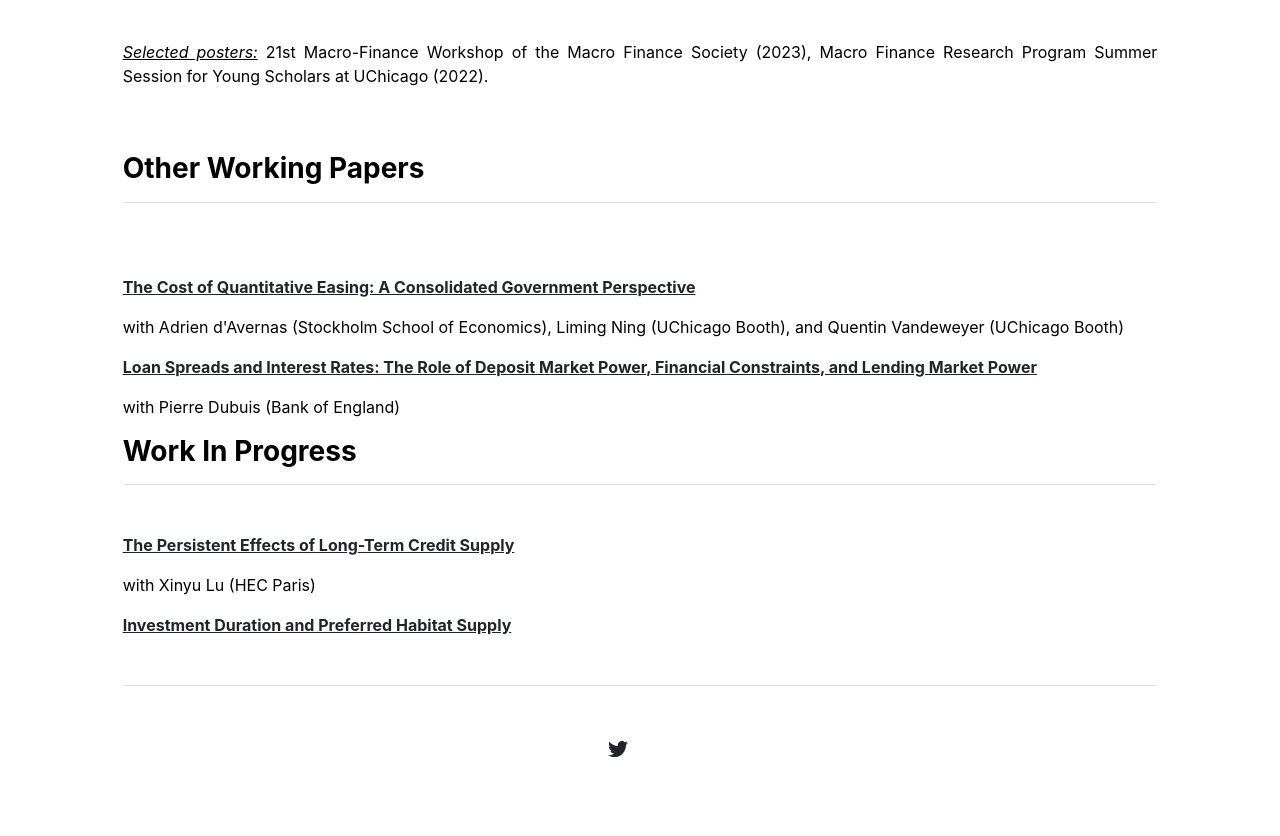
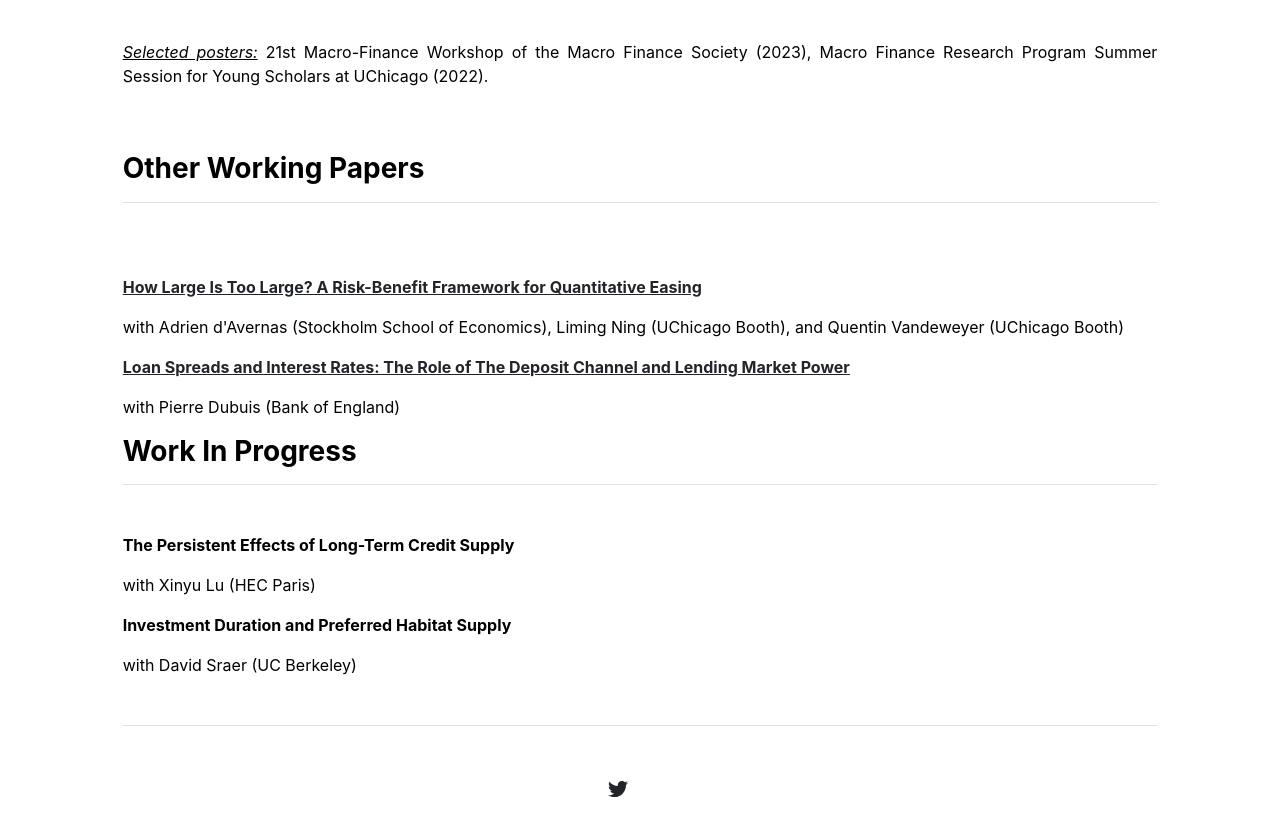
Before and after one commit to antoinehubertdefraisse/antoinehubertdefraisse.github.io, a Jekyll site: the page built from index.md, in a window 1280 px wide and 900 px high, scrolled down 1174 px. Shown: the top 836 px of the window. Built offline with Jekyll 4.4.1, drawn with Linux system fonts in a browser that asks for light colours.

Commit message:
Update home.html

```diff
--- a/_layouts/home.html
+++ b/_layouts/home.html
@@ -45,11 +45,11 @@ Banque de France (scheduled), INSEAD/Collège de France (scheduled), EFA Doctora
   <div>
     <h3 class="fw-bold border-bottom pb-3 mb-5">Other Working Papers</h3>
       <br>
-    <p><a href="CostofQE.pdf" target="_blank"><b>The Cost of Quantitative Easing: A Consolidated Government Perspective  </b>
+    <p><a href="CostofQE.pdf" target="_blank"><b>How Large Is Too Large? A Risk-Benefit Framework for Quantitative Easing</b>
       </a></p>
 	  <p>with Adrien d'Avernas (Stockholm School of Economics), Liming Ning (UChicago Booth), and Quentin Vandeweyer (UChicago Booth)</p>
         <p>
-    <p><a href="LoanSpreads.pdf" target="_blank"><b>Loan Spreads and Interest Rates: The Role of Deposit Market Power, Financial Constraints, and Lending Market Power </b>
+    <p><a href="LoanSpreads.pdf" target="_blank"><b>Loan Spreads and Interest Rates: The Role of The Deposit Channel and Lending Market Power </b>
       </a></p>
             </a></p>
 	  <p>with Pierre Dubuis (Bank of England)</p>
@@ -57,9 +57,10 @@ Banque de France (scheduled), INSEAD/Collège de France (scheduled), EFA Doctora
   </div>
   <div>
     <h3 class="fw-bold border-bottom pb-3 mb-5">Work In Progress</h3>
-    <p><a href="transmission.pdf" target="_blank"><b>The Persistent Effects of Long-Term Credit Supply </b>
+    <p><b>The Persistent Effects of Long-Term Credit Supply </b>
       </a></p>
 	  <p>with Xinyu Lu (HEC Paris)</p>
-        <p>	    <p><a href="preferredhabitatsupply.pdf" target="_blank"><b> Investment Duration and Preferred Habitat Supply </b>
-      </a></p>
+        <p>	    <p><b> Investment Duration and Preferred Habitat Supply </b>
+ 	  <p>with David Sraer (UC Berkeley)</p>
+     </a></p>
   </div>
```
